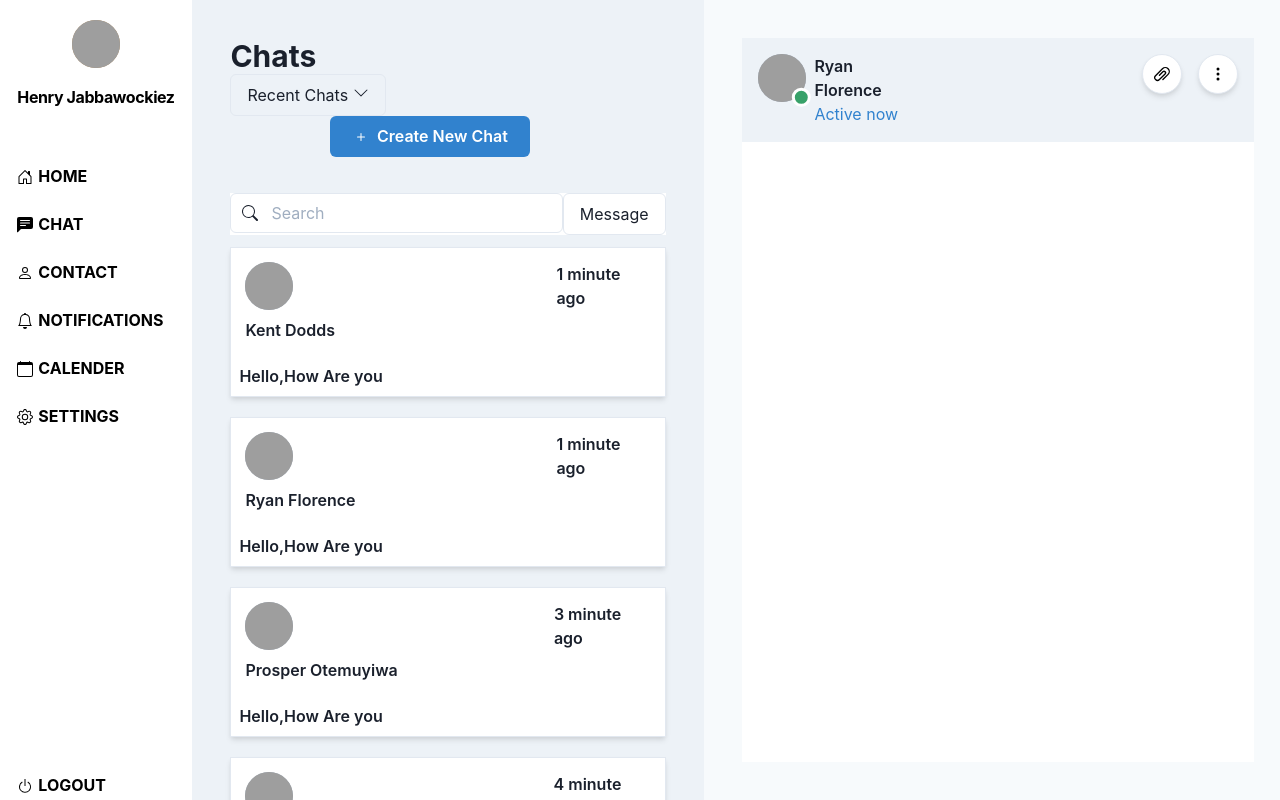
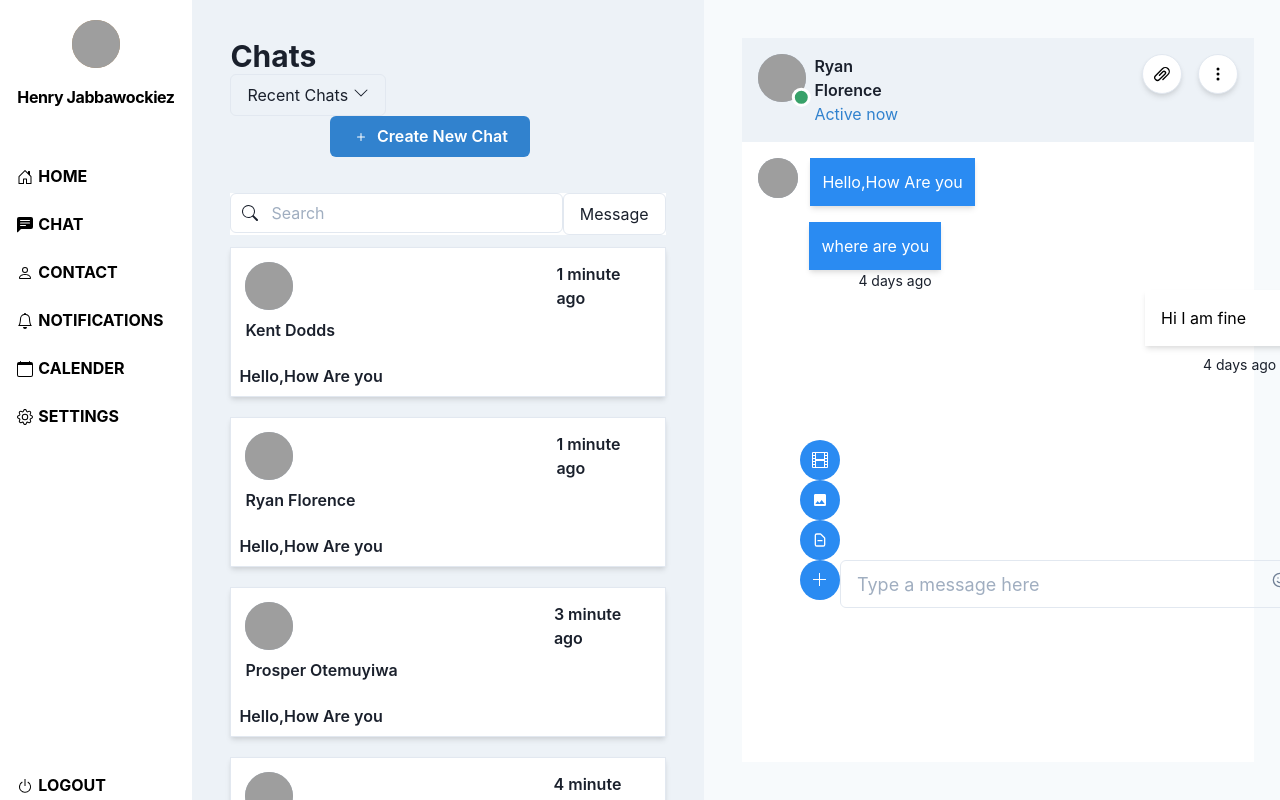
Before and after one commit to BENCYPHILIP/ChatApp, a React (Create React App) app: page / in a window 1280 px wide. Built offline with nearby package versions, Linux system fonts and the light colour scheme; grey boxes are pictures that could not be loaded.

Commit message:
chat message section created

```diff
--- a/src/components/Messages.tsx
+++ b/src/components/Messages.tsx
@@ -1,8 +1,12 @@
 
-import { Avatar, Box,Text, Flex, AvatarBadge, Circle, Icon} from '@chakra-ui/react';
+import { Avatar, Box,Text, Flex, AvatarBadge, Circle, Icon, Link, Heading, InputGroup, InputLeftElement, InputRightElement, Input} from '@chakra-ui/react';
 import { AttachmentIcon } from '@chakra-ui/icons'
-import { BsThreeDotsVertical } from 'react-icons/bs';
-
+import { BsEmojiSmile, BsFilm, BsHouseDoor, BsThreeDotsVertical } from 'react-icons/bs';
+import { RiSendPlaneLine, RiFilmLine } from "react-icons/ri";
+import { MdInsertPhoto } from "react-icons/md";
+import { VscAdd } from "react-icons/vsc";
+import { HiOutlineDocumentRemove } from "react-icons/hi";
+import { FiSmile } from "react-icons/fi";
 const Messages =()=>{
 
     return (
@@ -33,6 +37,75 @@ const Messages =()=>{
 
                   </Flex>
                 </Box>
+                <Box>
+
+
+                <Flex flexDirection={'column'} p={4} >
+                                <Flex>
+                                <Avatar src="https://bit.ly/ryan-florence" w={'10'} h={'10'} />
+                                <Text fontSize="md" bg='#2A8BF2'color="white" p={3} ml={3} shadow='md'>
+                                        Hello,How Are you
+                                </Text>
+                                </Flex>
+                                <Flex>
+                                <Text fontSize="md" bg='#2A8BF2'color="white" p={3} ml={51} mt={4} shadow='md'>
+                                       where are you
+                                </Text>
+
+
+                                </Flex>
+                                <Text fontSize="sm" ml={100}>
+                                       4 days ago
+                                </Text>
+
+                </Flex>
+                </Box>
+
+
+          <Box style={{ position: "absolute",width: "150px",height: "74px",left: "1145px",top: "290px"}}>
+          <Text fontSize="md" bg='white'color="black" p={4} shadow='md'>
+                                     Hi I am fine
+                                </Text>
+                                <Text fontSize="sm" ml={50} p={2}>
+                                       4 days ago
+                                </Text>
+          </Box>
+
+
+
+
+          <Box style={{  position: "absolute",width: "500px",height: "80px",left: "800px",top: "440px"}}>
+
+            <Box>
+            <Circle size="40px" bg="#2A8BF2" color="white">
+                <Icon as={BsFilm} />
+              </Circle>
+              <Circle size="40px" bg="#2A8BF2" color="white">
+                <Icon as={MdInsertPhoto} />
+              </Circle>
+              <Circle size="40px" bg="#2A8BF2" color="white">
+                <Icon as={HiOutlineDocumentRemove} />
+              </Circle>
+
+
+            </Box>
+
+
+          <InputGroup>
+            <Circle size="40px" bg="#2A8BF2" color="white">
+              <InputLeftElement
+                pointerEvents="none"
+                children={<Icon as={VscAdd} />}
+              />
+            </Circle>
+            <Input type="" placeholder="Type a message here" size="lg" />
+            <InputRightElement
+              children={<Icon as={FiSmile} />}
+              color="gray.500"
+            />
+
+          </InputGroup>
+        </Box>
           </Box>
       </Flex>
     )
```
